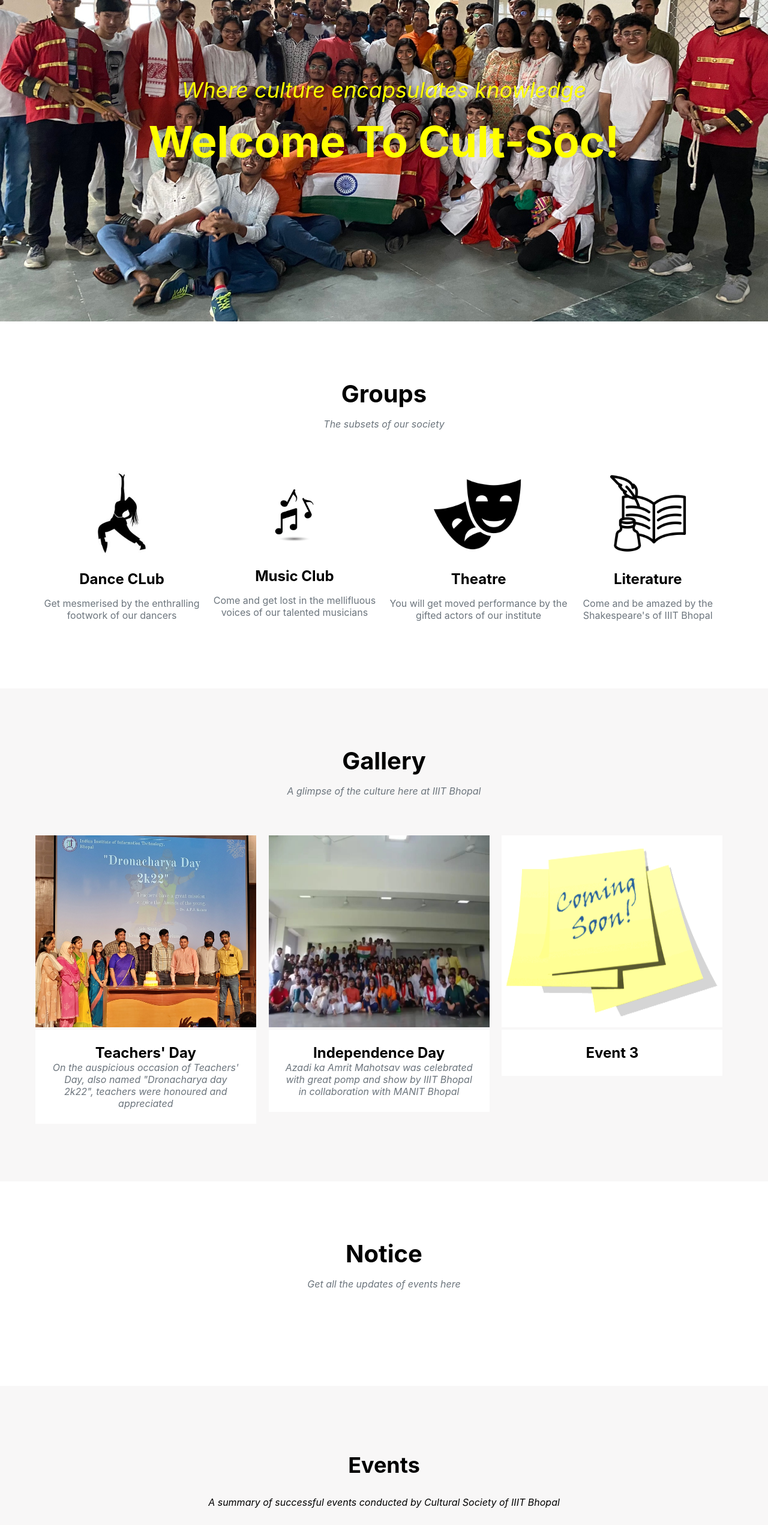
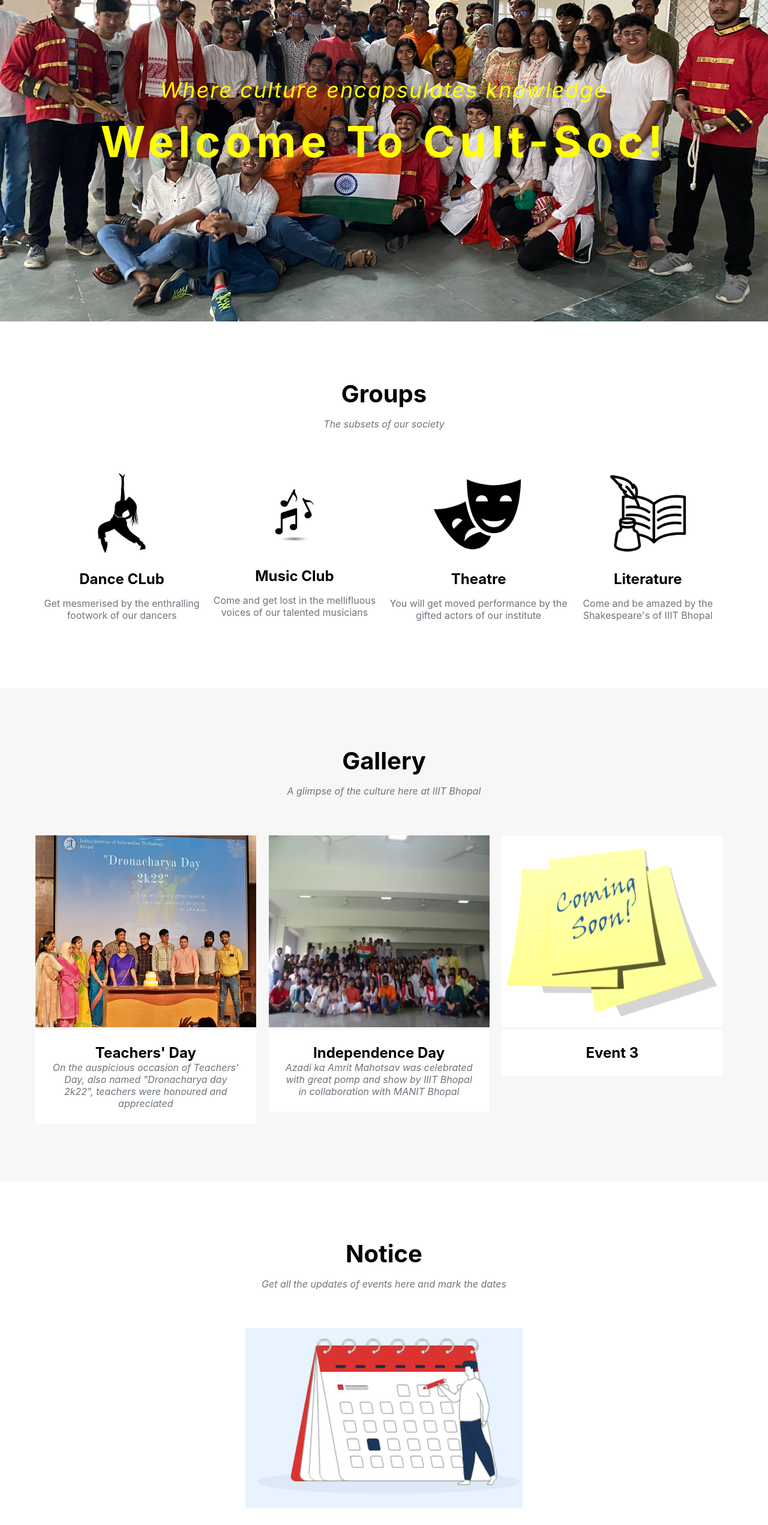
Before and after one commit to harshita-lakhchaura/cultsoc-demo-codame-, a React (Create React App) app: page / in a window 1280 px wide. Shown: the part 140-2683 px from the top of the page at 60% size. Built offline with nearby package versions, Linux system fonts and the light colour scheme.

Commit message:
added animations

```diff
--- a/package.json
+++ b/package.json
@@ -13,6 +13,7 @@
     "@testing-library/react": "^13.4.0",
     "@testing-library/user-event": "^13.5.0",
     "bootstrap": "^5.2.0",
+    "gh-pages": "^4.0.0",
     "gsap": "^3.11.1",
     "react": "^18.2.0",
     "react-dom": "^18.2.0",
--- a/src/components/Contact.js
+++ b/src/components/Contact.js
@@ -4,7 +4,7 @@ import '../styling/contact.scss'
 export default function Contact() {
   return (
     <div>
-      <section id='contact'>
+      <section id='contact' data-aos="fade-up" data-aos-delay="200" data-aos-once="true">
         <div className='top-section-contact'>
           <h1>Contact Us</h1>
           <p>We would love to hear from you</p>
--- a/src/components/Events.js
+++ b/src/components/Events.js
@@ -5,7 +5,7 @@ function Events() {
   return (
     <>
     <section className='event' id='event'>
-        <div className='container-event'>
+        <div className='container-event' data-aos="fade-up" data-aos-delay="200" data-aos-once="true">
             <div className='top-section'>
                 <h1>Events</h1>
                 <p>A summary of successful events conducted by Cultural Society of IIIT Bhopal</p>
--- a/src/components/Gallery.js
+++ b/src/components/Gallery.js
@@ -10,7 +10,7 @@ function Gallery() {
         <>
             {/* <Gallery_Teachers /> */}
             <section class="page-section bg-dark" id="gallery">
-                <div class="container">
+                <div class="container" data-aos="fade-up" data-aos-delay="200" data-aos-once="true">
                     <div class="text-center">
                         <h2 class="section-heading text-uppercase">Gallery</h2>
                         <h3 class="section-subheading text-muted">A glimpse of the culture here at IIIT Bhopal</h3>
--- a/src/components/Groups.js
+++ b/src/components/Groups.js
@@ -4,7 +4,7 @@ function Groups() {
   return (
     <>
     <section class="page-section" id="groups">
-            <div class="container">
+            <div class="container" data-aos="fade-up" data-aos-delay="200" data-aos-once="true">
                 <div class="text-center">
                     <h2 class="section-heading text-uppercase">Groups</h2>
                     <h3 class="section-subheading text-muted">The subsets of our society</h3>
--- a/src/components/Team.js
+++ b/src/components/Team.js
@@ -8,7 +8,7 @@ export default function Team() {
   return (
     <div>
         <section class="page-section " id="team">
-            <div class="container">
+            <div class="container" data-aos="fade-up" data-aos-delay="200" data-aos-once="true">
                 <div class="text-center">
                     <h2 class="section-heading text-uppercase">Our Crew</h2>
                     <h3 class="section-subheading text-muted">Let's introduce you to the hardworking and brilliant team working day and night behind the progress of Cult-Soc</h3>
--- a/src/components/notice.js
+++ b/src/components/notice.js
@@ -4,10 +4,11 @@ function Notice() {
   return (
     <div>
         <section class="page-section" id="notice">
-            <div class="container">
+            <div class="container" data-aos="fade-up" data-aos-delay="200" data-aos-once="true">
                 <div class="text-center">
                     <h2 class="section-heading text-uppercase">Notice</h2>
-                    <h3 class="section-subheading text-muted">Get all the updates of events here</h3>
+                    <h3 class="section-subheading text-muted">Get all the updates of events here and mark the dates</h3>
+                    <img src="../assets/update.gif" height='300rem'></img>
                 </div>
                 </div>
         </section>
--- a/src/styling/groups.scss
+++ b/src/styling/groups.scss
@@ -5,6 +5,27 @@
     padding-left: var(--bs-gutter-x, 0.75rem);
     margin-right: auto;
     margin-left: auto;
+    // animation: translateX 3s 1;
+  }
+  .contanier::before,
+  .container::after{
+    position:absolute;
+    display: block;
+    content:'';
+    height: 1rem;
+    width:1rem;
+    border-radius: 50%;
+    // background-color: black;
+    left:50%;
+    transform: translateX(-50%);
+  }
+  @keyframes translateX {
+    0% {
+      transform: translateX(-5rem);
+    }
+    100% {
+      transform: translateX(5rem);
+    }
   }
   .my-3 {
     margin-top: 1rem !important;
--- a/src/styling/masthead.scss
+++ b/src/styling/masthead.scss
@@ -10,23 +10,60 @@ header.masthead {
     background-position: center center;
     background-size: cover;
   }
+
+  header.masthead .masthead-heading {
+    color:yellow;
+    font-size: 3.25rem;
+    font-weight: 700;
+    line-height: 3.25rem;
+    margin-bottom: 2rem;
+    letter-spacing: 8px;
+    position: relative;
+    animation: text 3s 1;
+    font-family: "Montserrat", -apple-system, BlinkMacSystemFont, "Segoe UI", Roboto, "Helvetica Neue", Arial, sans-serif, "Apple Color Emoji", "Segoe UI Emoji", "Segoe UI Symbol", "Noto Color Emoji";
+  }
   header.masthead .masthead-subheading {
     color:yellow;
     font-size: 1.5rem;
     font-style: italic;
     line-height: 1.5rem;
     margin-bottom: 25px;
+    letter-spacing: 2px;
+    animation: texts 3s 1;
     font-family: "Roboto Slab", -apple-system, BlinkMacSystemFont, "Segoe UI", Roboto, "Helvetica Neue", Arial, sans-serif, "Apple Color Emoji", "Segoe UI Emoji", "Segoe UI Symbol", "Noto Color Emoji";
   }
-  header.masthead .masthead-heading {
-    color:yellow;
-    font-size: 3.25rem;
-    font-weight: 700;
-    line-height: 3.25rem;
-    margin-bottom: 2rem;
-    font-family: "Montserrat", -apple-system, BlinkMacSystemFont, "Segoe UI", Roboto, "Helvetica Neue", Arial, sans-serif, "Apple Color Emoji", "Segoe UI Emoji", "Segoe UI Symbol", "Noto Color Emoji";
+  @keyframes text {
+    0%{
+      // color:black;
+      letter-spacing: 20px;
+      opacity: 0;
+      // margin-bottom: -40px;
+    }
+    60%{
+      letter-spacing: 20px;
+      // margin-bottom: -40px;
+    }
+    95%{
+      letter-spacing: 8px;
+      // margin-bottom: -40px;
+    }
   }
-
+  @keyframes texts {
+    0%{
+      // color:black;
+      letter-spacing: 8px;
+      opacity: 0;
+      // margin-bottom: -40px;
+    }
+    60%{
+      letter-spacing: 8px;
+      // margin-bottom: -40px;
+    }
+    95%{
+      letter-spacing: 2px;
+      // margin-bottom: -40px;
+    }
+  }
   @media (min-width: 768px) {
     header.masthead {
       padding-top: 17rem;
```
Also changed, not shown: public/assets/update.gif (added), 1 other file (tests, documents, lock files or other folders).
